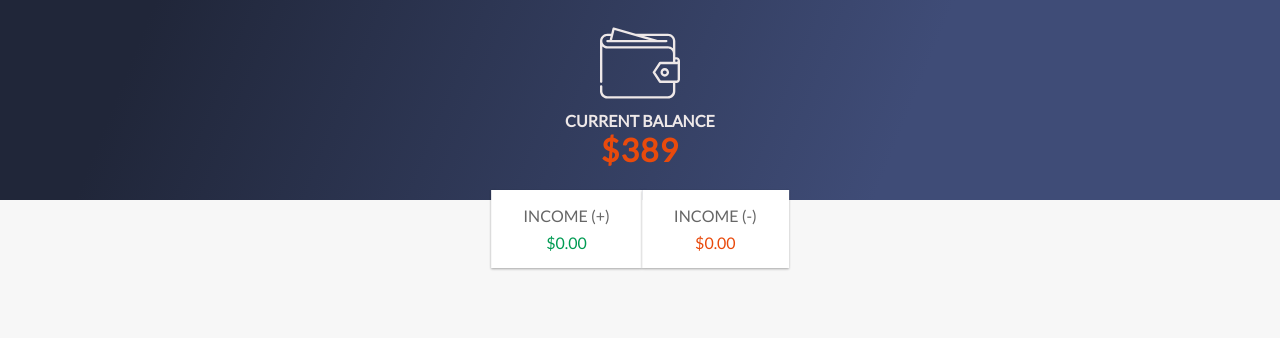
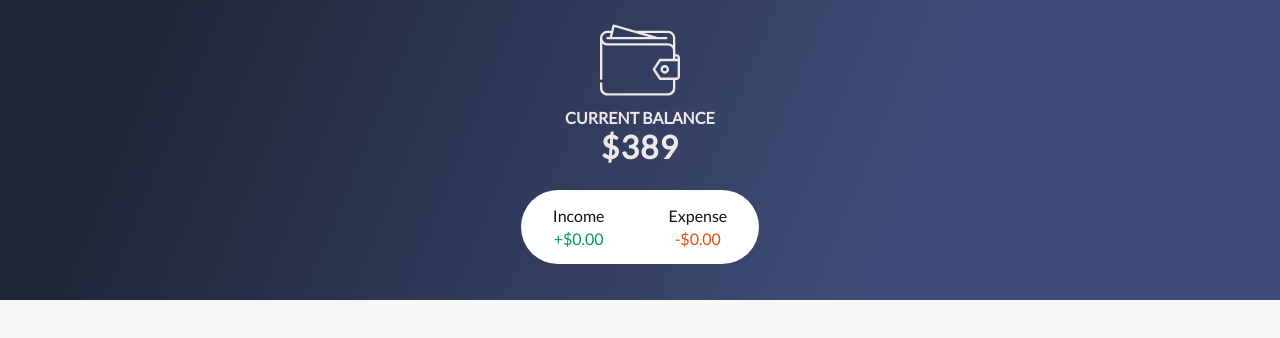
Before and after one commit to globalfaisal/expense-tracker-app, a React (Create React App) app: page / in a window 1280 px wide. Shown: the top 338 px of the page. Built offline with nearby package versions, Linux system fonts and the light colour scheme.

Commit message:
Improve component nesting And Styles

```diff
--- a/src/App.js
+++ b/src/App.js
@@ -1,23 +1,12 @@
 import React from 'react';
 
 import Header from './components/Header/Header';
-import IncomeAndExpenses from './components/IncomeAndExpenses/IncomeAndExpenses';
 
 import './App.css';
 
 const App = () => (
   <div className="app">
     <Header />
-    <div
-      style={{
-        position: 'absolute',
-        top: '190px',
-        left: '50%',
-        transform: 'translateX(-50%)',
-      }}
-    >
-      <IncomeAndExpenses />
-    </div>
   </div>
 );
 
--- a/src/components/Balance/Balance.js
+++ b/src/components/Balance/Balance.js
@@ -5,7 +5,7 @@ import styles from './Balance.module.scss';
 const Balance = ({ title }) => (
   <div className={styles.balance}>
     <h4>{title || 'Balance'}</h4>
-    <h1 className={styles.minus}>$389</h1>
+    <h1>$389</h1>
   </div>
 );
 
--- a/src/components/Header/Header.js
+++ b/src/components/Header/Header.js
@@ -1,5 +1,7 @@
 import React from 'react';
+
 import Balance from '../Balance/Balance';
+import IncomeAndExpenses from '../IncomeAndExpenses/IncomeAndExpenses';
 
 import walletImageUrl from '../../images/wallet.svg';
 
@@ -10,6 +12,7 @@ const Header = () => (
     <img src={walletImageUrl} alt="Wallet" className={styles.wallet} />
     <div className={styles.content}>
       <Balance title="Current Balance" />
+      <IncomeAndExpenses />
     </div>
   </header>
 );
--- a/src/components/Header/Header.module.scss
+++ b/src/components/Header/Header.module.scss
@@ -1,5 +1,5 @@
 header {
-	height: 200px;
+	height: 300px;
 	display: flex;
 	flex-direction: column;
 	justify-content: center;
--- a/src/components/IncomeAndExpenses/IncomeAndExpenses.js
+++ b/src/components/IncomeAndExpenses/IncomeAndExpenses.js
@@ -5,12 +5,12 @@ import styles from './IncomeAndExpenses.module.scss';
 const IncomeAndExpenses = () => (
   <div className={styles.wrapper}>
     <div className={styles.box}>
-      <span>Income (+)</span>
-      <span className={styles.income}>$0.00</span>
+      <span>Income</span>
+      <span className={styles.income}>+$0.00</span>
     </div>
     <div className={styles.box}>
-      <span>Income (-)</span>
-      <span className={styles.expense}>$0.00</span>
+      <span>Expense</span>
+      <span className={styles.expense}>-$0.00</span>
     </div>
   </div>
 );
--- a/src/components/IncomeAndExpenses/IncomeAndExpenses.module.scss
+++ b/src/components/IncomeAndExpenses/IncomeAndExpenses.module.scss
@@ -1,12 +1,15 @@
 .wrapper {
 	display: flex;
 	justify-content: center;
+	color: var(--c-black);
+	margin: 1em 0;
 }
 
 .box {
 	padding: 1em 2em;
 	background-color: #ffffff;
-	box-shadow: var(--box-shadow);
+	border-radius: 50px 0 0 50px;
+
 	display: flex;
 	flex-direction: column;
 	justify-content: center;
@@ -14,8 +17,10 @@
 
 	span:first-child {
 		font-size: 1em;
-		text-transform: uppercase;
-		margin-bottom: 0.5em;
+		margin-bottom: 0.25em;
+	}
+	&:last-child {
+		border-radius: 0 50px 50px 0;
 	}
 }
 .income {
```
